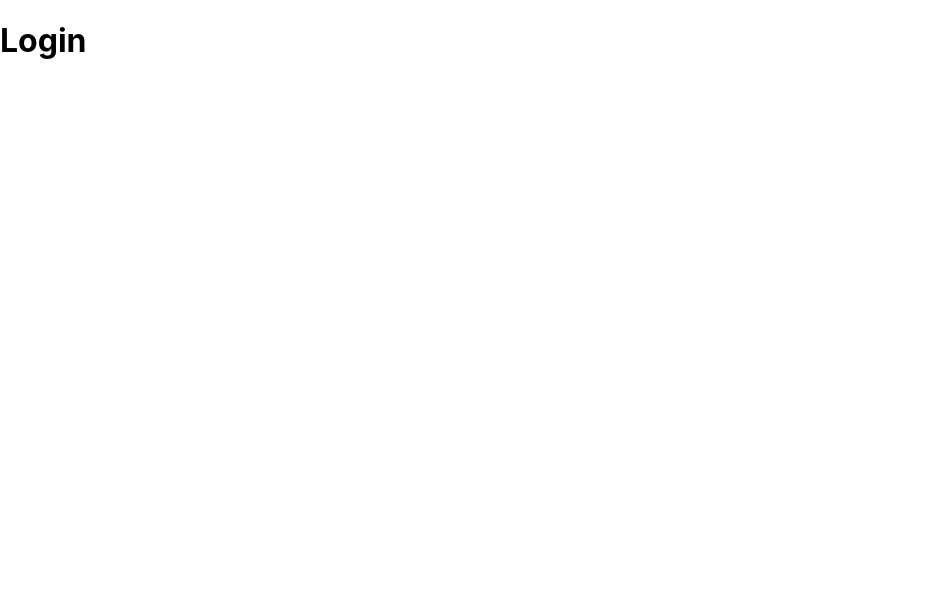
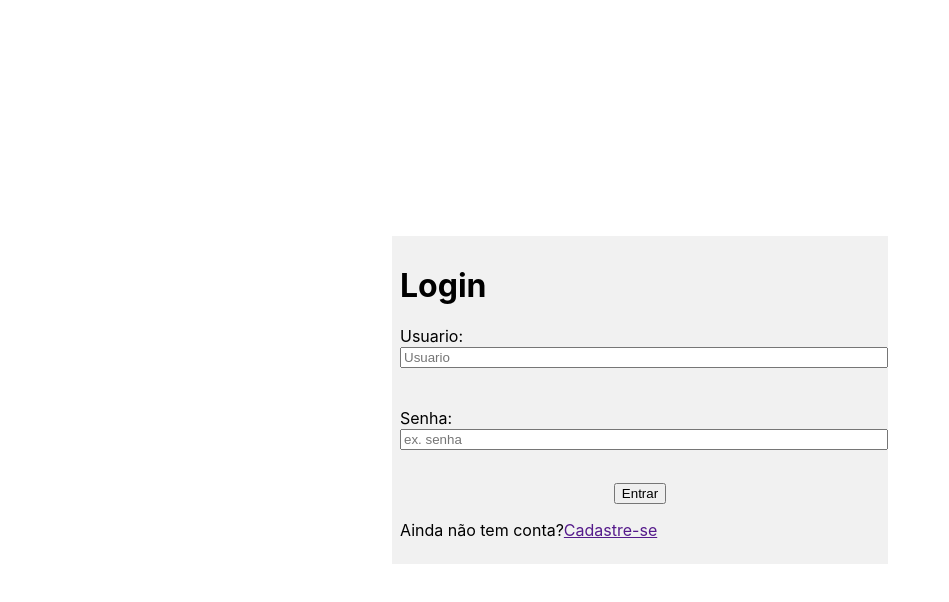
Before and after one commit to Sthaynny/biblioteca_comunitaria, a React (Create React App) app: page /login in a window 1280 px wide. Shown: the top 602 px of the page, without its empty margins (0-949 px from the left). Built offline with nearby package versions, Linux system fonts and the light colour scheme.

Commit message:
feat: criando tela basica de login

```diff
--- a/src/pages/login/index.js
+++ /dev/null
@@ -1,11 +0,0 @@
-import React from 'react';
-
-const LoginPage = () => {
-    return (
-        <div>
-            <h1>Login</h1>
-        </div>
-    );
-}
-
-export default LoginPage;
--- /dev/null
+++ b/src/pages/login/index.jsx
@@ -0,0 +1,45 @@
+import "./style.css";
+
+import React, { useState } from 'react';
+
+const LoginPage = () => {
+    const [user, setUser] = useState('');
+    const [senha, setSenha] = useState("");
+    const handleSubmit = (e) => {
+        e.preventdefault()
+
+        console.log("sy=ubnit", {user, senha})
+    }
+    return (
+        <div>
+            <div id="login">
+                <form method="post" action="">
+                    <h1>Login</h1>
+                    <div class="field">
+                        <p>
+                            <label for="username">Usuario: </label>
+                            <input id="username" name="username" required="required" type="text" placeholder="Usuario" value={user} onChange={(e) => setUser(e.target.value)} />
+                        </p>
+                    </div>
+
+
+                    <div class="field">
+                        <p>
+                            <label for="password">Senha:</label>
+                            <input id="password" name="password" required="required" type="password" placeholder="ex. senha" value={senha} onChange={(e) => setSenha(e.target.value)} />
+                        </p>
+                    </div>
+                    <div class="actions">
+                        <button type="submit" onSubmit={handleSubmit}>Entrar</button>
+                    </div>
+                    <p class="link">
+                        Ainda não tem conta?
+                        <a href="">Cadastre-se</a>
+                    </p>
+                </form>
+            </div>
+        </div>
+    );
+}
+
+export default LoginPage;
--- /dev/null
+++ b/src/pages/login/style.css
@@ -0,0 +1,33 @@
+#login{
+    display: flex;
+    flex-direction: column;
+    align-items: center;
+    justify-content: center;
+    min-height: 100vh;
+    padding: 0 2rem;
+}
+
+#login form{
+    background-color: #f1f1f1;
+    width: 100%;
+    max-width: 480px;
+    padding:  0.5rem;
+}
+
+#login .field{
+    padding-bottom: .5rem;
+}
+
+#login .field label{
+    display:  block;
+}
+
+#login .field input{
+    width: 100%;
+
+}
+
+#login .actions{
+    text-align: center;
+    margin-top: 0.5rem;
+}
```
Also changed, not shown: src/index.js (+4 -4 lines), src/styles/global.js (deleted, +0 -12 lines), src/App.jsx (renamed from src/App.js), src/styles/global.css (added).
